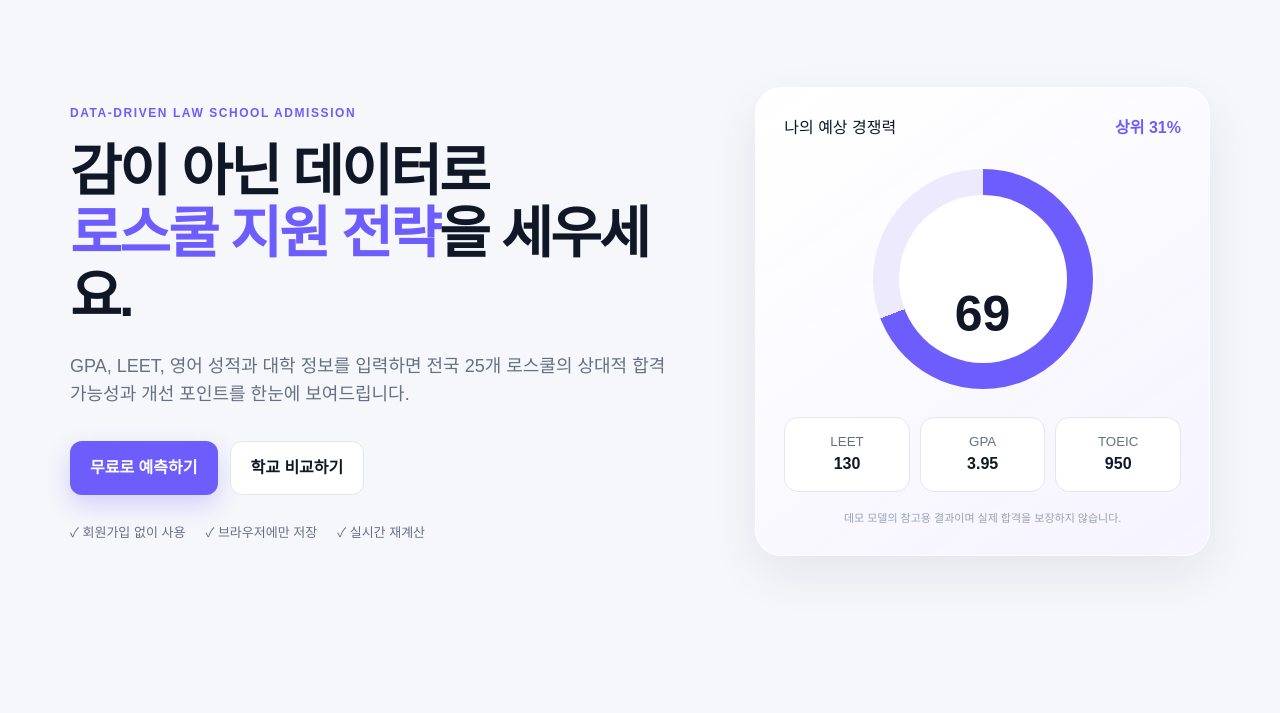
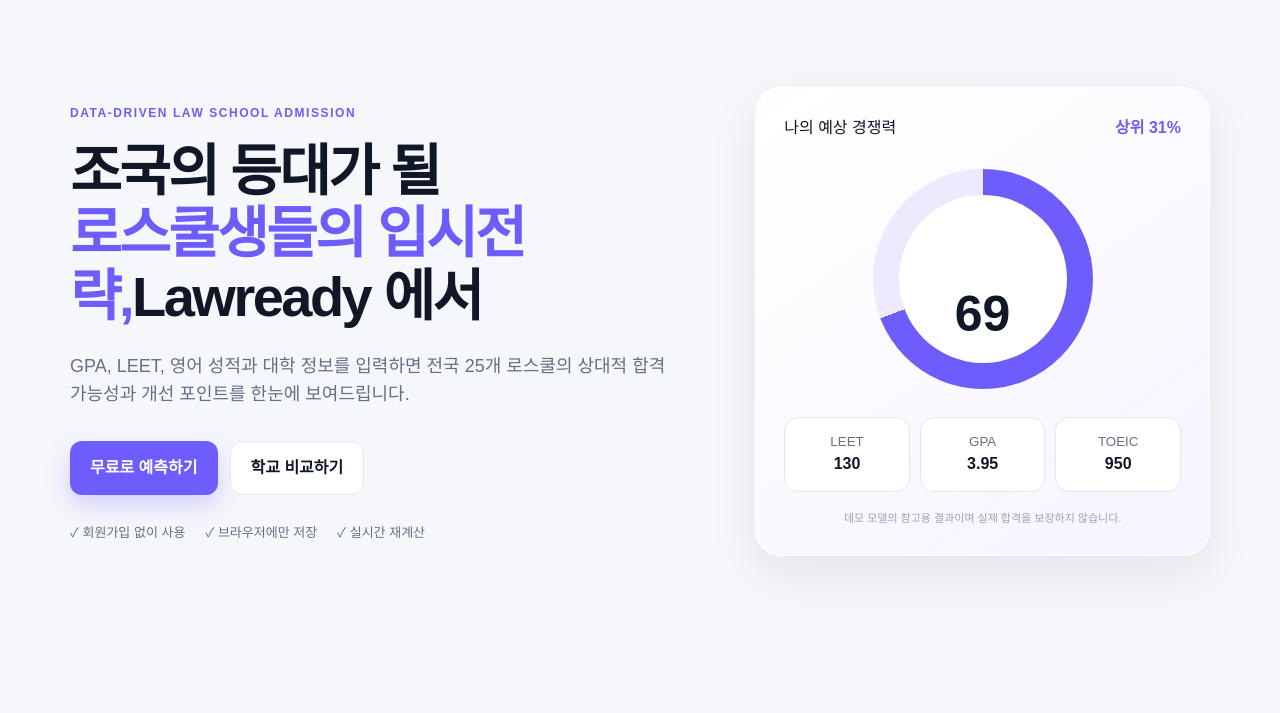
Before and after one commit to leejuwon0719-spec/readyforlawschool, a plain HTML site: page index.html in a window 1280 px wide. Shown: the part 75-788 px from the top of the page. Drawn offline with Linux system fonts and the light colour scheme; a web font is replaced by a local one.

Commit message:
Update index.html

```diff
--- a/index.html
+++ b/index.html
@@ -25,7 +25,7 @@
   <section class="hero">
     <div class="hero-copy">
       <span class="eyebrow">DATA-DRIVEN LAW SCHOOL ADMISSION</span>
-      <h1>감이 아닌 데이터로<br><em>로스쿨 지원 전략</em>을 세우세요.</h1>
+      <h1>조국의 등대가 될<br><em>로스쿨생들의 입시전략,</em>Lawready 에서</h1>
       <p>GPA, LEET, 영어 성적과 대학 정보를 입력하면 전국 25개 로스쿨의 상대적 합격 가능성과 개선 포인트를 한눈에 보여드립니다.</p>
       <div class="hero-actions"><a class="primary" href="#predict">무료로 예측하기</a><a class="secondary" href="#schools">학교 비교하기</a></div>
       <div class="trust"><span>✓ 회원가입 없이 사용</span><span>✓ 브라우저에만 저장</span><span>✓ 실시간 재계산</span></div>
```
